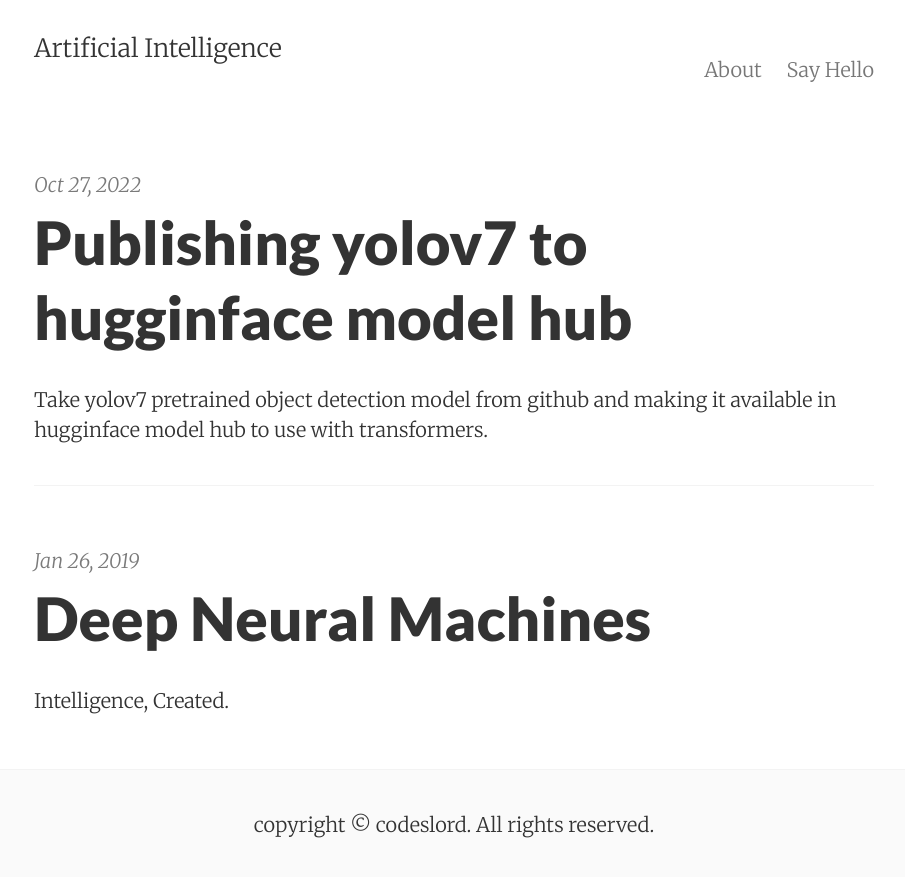
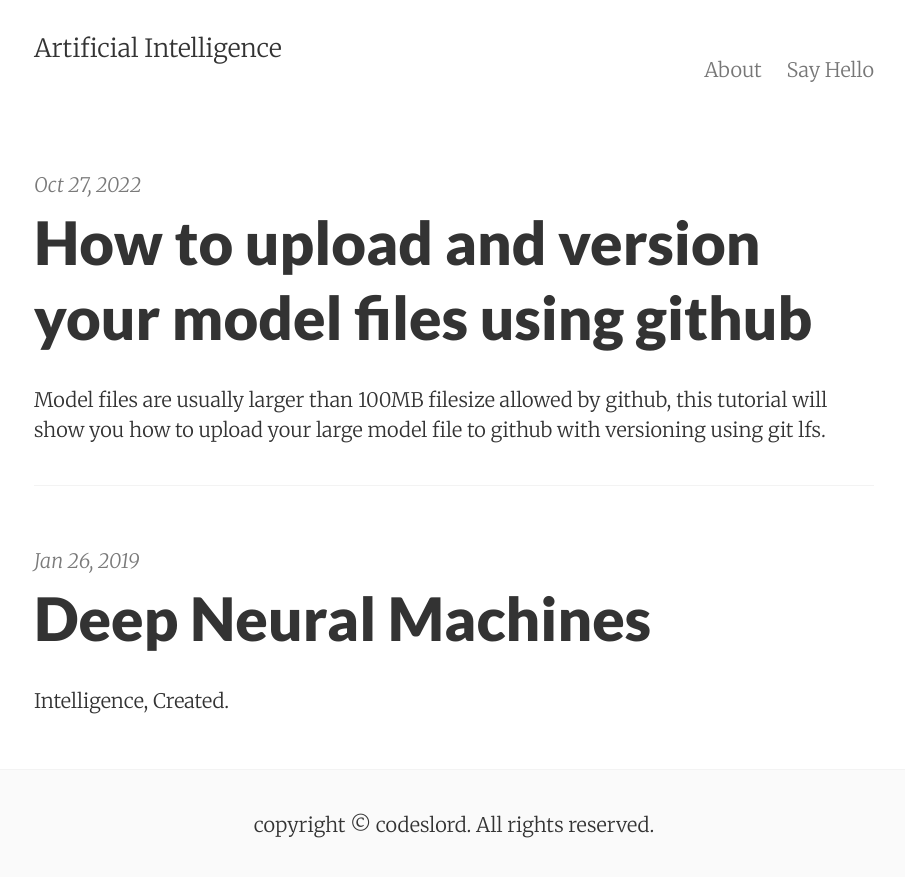
Before and after one commit to codeslord/codeslord.github.io, a Jekyll site: the page built from index.html, in a window 1280 px wide. Shown: the top 877 px of the page, without its empty margins (186-1091 px from the left). Built offline with Jekyll 4.4.1, drawn with Linux system fonts in a browser that asks for light colours; the list of posts is cut into pages by our own code; some of the changed lines change nothing that is shown.

Commit message:
new post

````diff
--- a/_posts/2022-10-27-hugghub.md
+++ b/_posts/2022-10-27-hugghub.md
@@ -1,12 +1,62 @@
 ---
 layout: post
-title: Publishing yolov7 to hugginface model hub
+title: How to upload and version your model files using github
 date: 2022-10-27 15:12
-summary: Take yolov7 pretrained object detection model from github and making it available in hugginface model hub to use with transformers.
-categories: Computer Vision, Deep Learning, Transformers
+summary: Model files are usually larger than 100MB filesize allowed by github, this tutorial will show you how to upload your large model file to github with versioning using git lfs.
+categories: Model versioning, Deep learning, Git
 ---
 
-## How did I take yolov7 model and published it to huggingface.
+## How to upload and version your model files using github
+
+<img title="a title" alt="LFS" src="https://i.imgur.com/O90EuP2.jpg">
 
 
-In this tutorial I am going to illustrate how I will publish yolov7 model to the huggingface model hub
+In this tutorial I am going to illustrate how you can upload files larger than 100MB to github. Even though this tutorial is focused on storing large model files, you can use the same techniques to upload your audio, video, datasets and graphics using git.
+
+Prerequisites:
+Latest version of git should be installed. You can download it from
+https://git-scm.com/.
+
+Step 1:
+Install Git LFS (this activity is only required once)
+
+```bash
+git lfs install
+```
+
+Step 2:
+tell git lfs which are the files that needs to be tracked. In our case we need to track the pytorch model file(s) with extension ".pt" Either you can directly edit .gitattributes as below.
+
+```gitattributes
+# Model files
+*.pt filter=lfs diff=lfs merge=lfs -text
+*.pth filter=lfs diff=lfs merge=lfs -text
+```
+
+
+So here I've added *.pt and *.pth file extension for pytorch model file types I want to be controlled by Git LFS. The options added in the line tells git that I want to filter, diff and merge using the LFS tool and finally the -text argument tells Git that this is not a text file, which i think is a weird way to tell it that it's a binary file.
+
+or you can use the following git lfs command to do the same.
+
+```bash
+git lfs track "*.pt"
+```
+Make sure to track .gitattributes so that the changes are reflecting in your repo.
+
+git add .gitattributes
+
+```
+git add .gitattributes
+```
+
+Please note that adding a file type to be tracked by git lfs doesn't mean that all
+the pre-existing files with that type that are already commited will be tracked. Use **git lfs migrate** to migrate those files to LFS. This is strange as we naturally expect git lfs to start tracking all the files in the repo with the given extension. Hope this will be updated in the future.
+
+Step 3:
+Once you add the files to be tracked you can continue adding. commiting and pushing changes to git as you would normally do.
+
+```bash
+git add model.pt
+git commit -m "Add model file"
+git push origin main
+```
````
Also changed, not shown: images/lfs.jpeg (added), images/me.jpeg.
